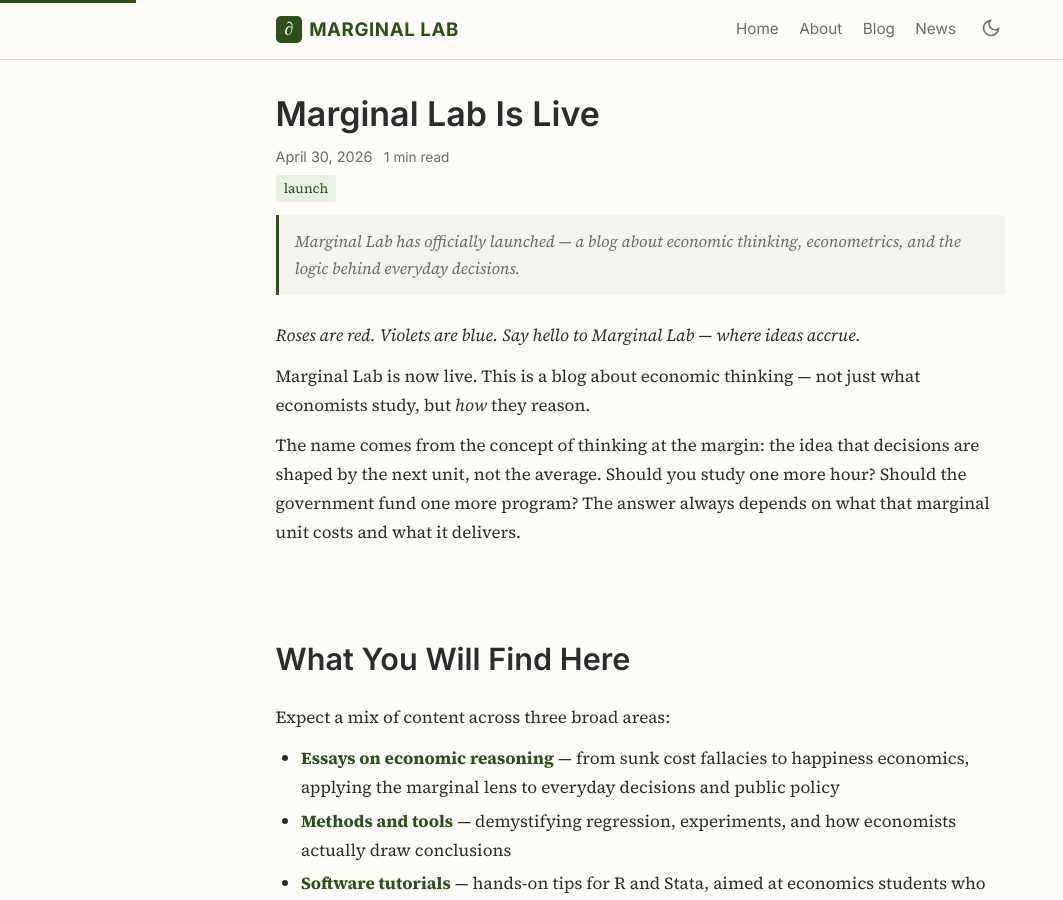
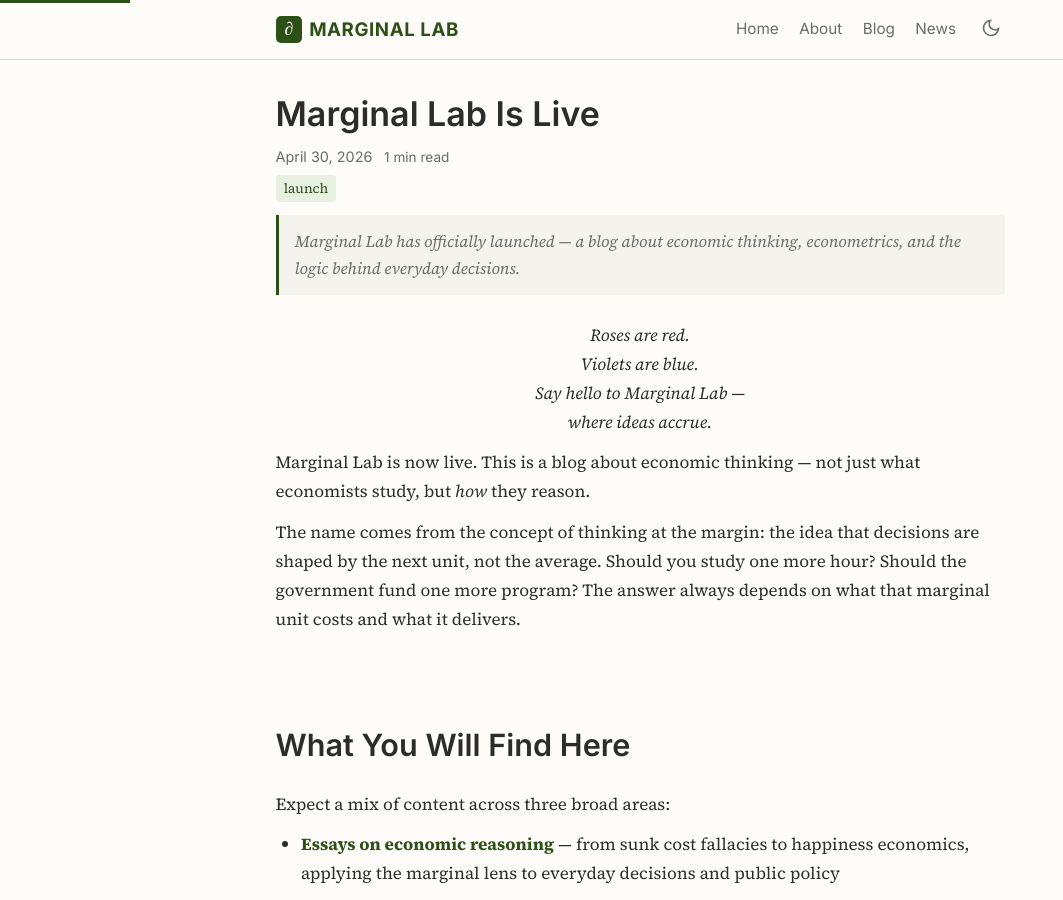
Before and after one commit to marginallabs/marginallabs.github.io, a Jekyll site: the page built from _posts/2026-04-30-Marginal-Lab-Is-Live.md, in a window 1280 px wide and 900 px high. Shown: the whole window, without its empty margins (0-1063 px from the left). Built offline with Jekyll 4.4.1, drawn with Linux system fonts in a browser that asks for light colours.

Commit message:
Style launch poem as centered quote block
Co-Authored-By: Claude Opus 4.7 <noreply@anthropic.com>

```diff
--- a/_posts/2026-04-30-Marginal-Lab-Is-Live.md
+++ b/_posts/2026-04-30-Marginal-Lab-Is-Live.md
@@ -8,10 +8,14 @@ permalink: /news/:title/
 abstract: "Marginal Lab has officially launched — a blog about economic thinking, econometrics, and the logic behind everyday decisions."
 ---
 
-*Roses are red.*
-*Violets are blue.*
-*Say hello to Marginal Lab —*
-*where ideas accrue.*
+<blockquote style="text-align: center; font-style: italic;">
+
+Roses are red.<br>
+Violets are blue.<br>
+Say hello to Marginal Lab —<br>
+where ideas accrue.
+
+</blockquote>
 
 Marginal Lab is now live. This is a blog about economic thinking — not just what economists study, but *how* they reason.
 
```
